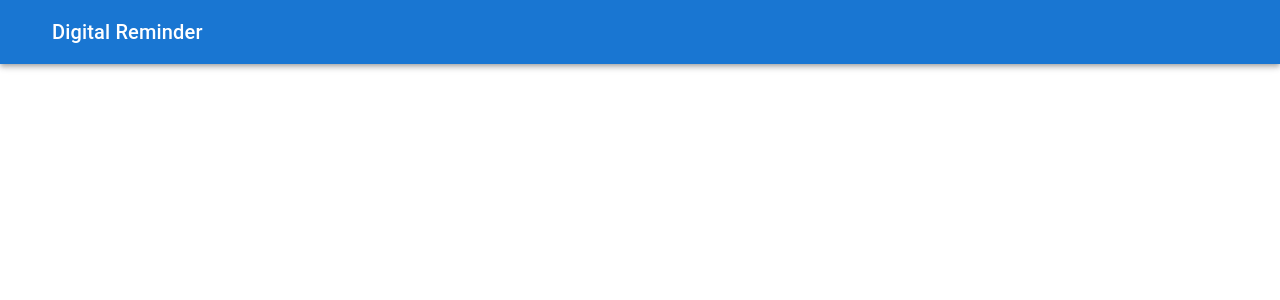
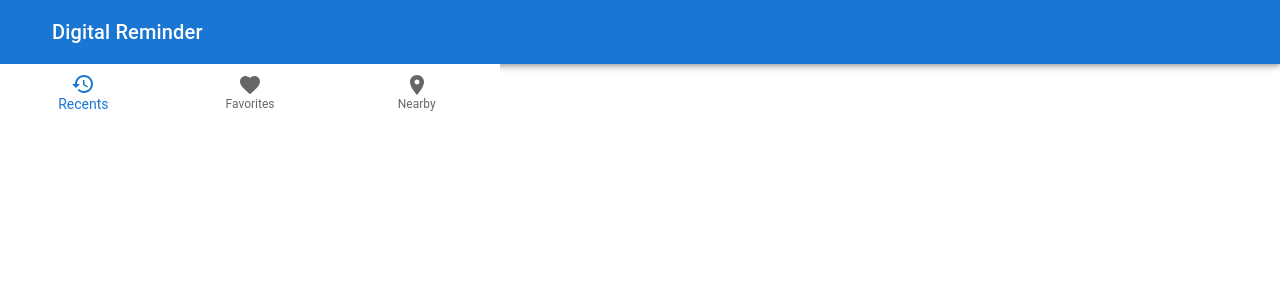
Before and after one commit to hafizkh/Digital-Reminder, a React (Create React App) app: page / in a window 1280 px wide. Shown: the top 300 px of the page. Built offline with nearby package versions, Linux system fonts and the light colour scheme; the HTML template or start-up script is replaced by a standard one.

Commit message:
MAde footer of the page

```diff
--- a/src/App.tsx
+++ b/src/App.tsx
@@ -1,11 +1,14 @@
 import React from 'react';
 import './App.css';
+import Footer from './components/Footer';
 import Header from './components/Header';
 
 function App() {
   return (
     <div className="App">
       <Header />
+      <Footer />
+
     </div>
   );
 }
--- a/src/components/Footer.tsx
+++ b/src/components/Footer.tsx
@@ -1,10 +1,26 @@
-import React from 'react'
+import * as React from 'react';
+import BottomNavigation from '@mui/material/BottomNavigation';
+import { BottomNavigationAction, Box } from '@mui/material';
+import RestoreIcon from '@mui/icons-material/Restore';
+import FavoriteIcon from '@mui/icons-material/Favorite';
+import LocationOnIcon from '@mui/icons-material/LocationOn';
 
 const Footer = () => {
+    const [value, setValue] = React.useState(0);
     return (
-        <div>
-            <h1>This is Footer</h1>
-        </div>
+        <Box sx={{ width: 500, position: 'sticky' }}>
+            <BottomNavigation
+                showLabels
+                value={value}
+                onChange={(event, newValue) => {
+                    setValue(newValue);
+                }}
+            >
+                <BottomNavigationAction label="Recents" icon={<RestoreIcon />} />
+                <BottomNavigationAction label="Favorites" icon={<FavoriteIcon />} />
+                <BottomNavigationAction label="Nearby" icon={<LocationOnIcon />} />
+            </BottomNavigation>
+        </Box>
     )
 }
 
```
